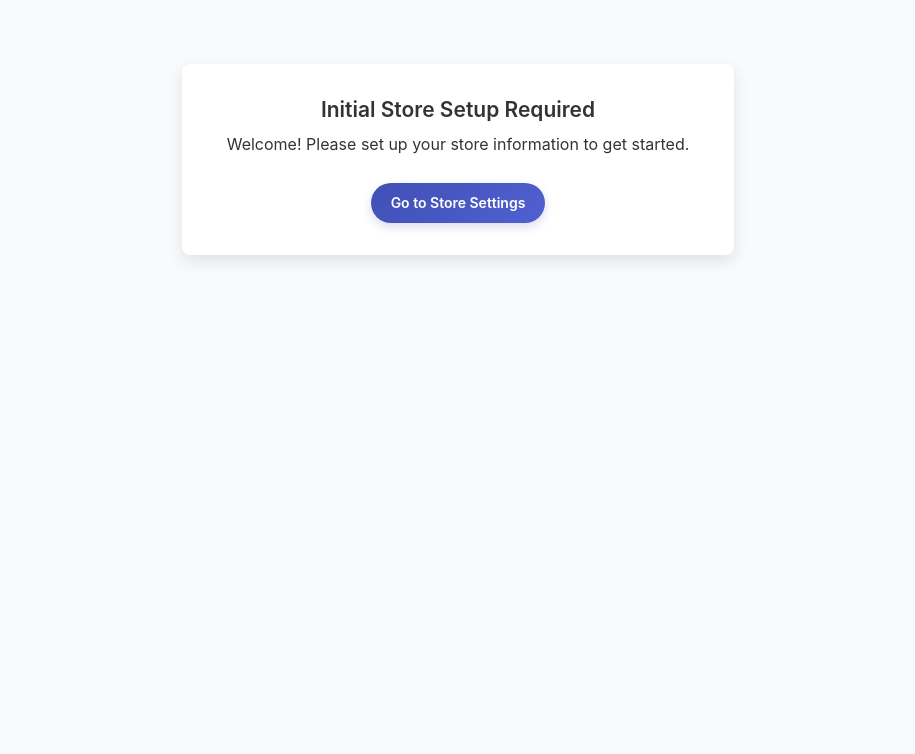
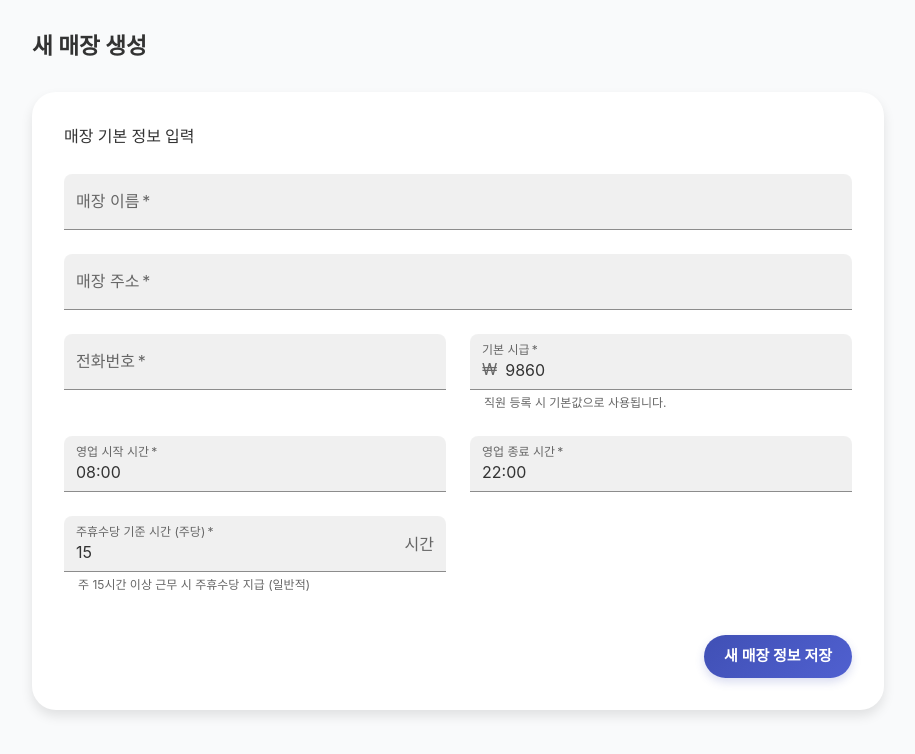
Before and after one commit to Freshman-ShiftOn/Manezy_Web_Client, a React (Create React App) app: page /setup/new-store in a window 1280 px wide. Shown: the top 754 px of the page, without its empty margins (182-1097 px from the left). Built offline with nearby package versions, Linux system fonts and the light colour scheme; sample sign-in values are in the browser's storage.

Commit message:
[feat]인트로

```diff
--- a/src/App.tsx
+++ b/src/App.tsx
@@ -57,7 +57,7 @@ const SetupCheck = () => {
   }, []);
 
   const handleSetup = () => {
-    navigate("/settings/store");
+    navigate("/setup/new-store");
   };
 
   const handleGenerateData = async () => {
@@ -95,13 +95,13 @@ const SetupCheck = () => {
         <Container maxWidth="sm" sx={{ mt: 8 }}>
           <Paper elevation={3} sx={{ p: 4, textAlign: "center" }}>
             <Typography variant="h5" gutterBottom>
-              Initial Store Setup Required
+              매장 초기 설정 필요
             </Typography>
             <Typography sx={{ mb: 3 }}>
-              Welcome! Please set up your store information to get started.
+              환영합니다! 시작하기 전에 매장 정보를 설정해 주세요.
             </Typography>
             <Button variant="contained" onClick={handleSetup}>
-              Go to Store Settings
+              매장 설정하기
             </Button>
           </Paper>
         </Container>
@@ -112,6 +112,51 @@ const SetupCheck = () => {
   return <Outlet />;
 };
 
+// 초기 리디렉션을 처리하는 컴포넌트
+const InitialRedirect = () => {
+  const [loading, setLoading] = useState(true);
+  const [setupNeeded, setSetupNeeded] = useState(false);
+  const navigate = useNavigate();
+
+  useEffect(() => {
+    const checkSetup = async () => {
+      try {
+        const needsSetup = !(await hasInitialSetup());
+        setSetupNeeded(needsSetup);
+
+        // 설정 필요 여부에 따라 적절한 페이지로 리디렉션
+        if (needsSetup) {
+          navigate("/setup/new-store");
+        } else {
+          navigate("/login");
+        }
+      } catch (error) {
+        console.error("Error checking setup:", error);
+        navigate("/login"); // 오류 발생 시 로그인 페이지로 이동
+      } finally {
+        setLoading(false);
+      }
+    };
+    checkSetup();
+  }, [navigate]);
+
+  if (loading) {
+    return (
+      <Box
+        display="flex"
+        justifyContent="center"
+        alignItems="center"
+        minHeight="100vh"
+      >
+        <CircularProgress />
+        <Typography sx={{ ml: 2 }}>페이지 확인 중...</Typography>
+      </Box>
+    );
+  }
+
+  return null; // 리디렉션이 발생하므로 실제로 렌더링되지 않음
+};
+
 function App() {
   return (
     <ThemeProvider theme={appTheme}>
@@ -120,6 +165,9 @@ function App() {
         <Routes>
           <Route path="/login" element={<LoginPage />} />
           <Route path="/signup" element={<SignupPage />} />
+
+          {/* 초기 설정 경로 - 인증 불필요 */}
+          <Route path="/setup/new-store" element={<NewStorePage />} />
 
           {/* Protected Routes: Require authentication */}
           <Route element={<ProtectedRoute />}>
@@ -139,7 +187,6 @@ function App() {
                   path="settings/account"
                   element={<AccountSettingsPage />}
                 />
-                <Route path="setup/new-store" element={<NewStorePage />} />
                 {/* Catch-all for unknown paths within the layout -> redirect to dashboard */}
                 <Route
                   path="*"
@@ -149,8 +196,8 @@ function App() {
             </Route>
           </Route>
 
-          {/* Optional: Add a top-level catch-all if needed, e.g., for unauthenticated users accessing invalid paths */}
-          {/* <Route path="*" element={<Navigate to="/login" replace />} /> */}
+          {/* 최상위 레벨 catch-all: 설정이 필요하면 setup으로, 아니면 login으로 리디렉션 */}
+          <Route path="*" element={<InitialRedirect />} />
         </Routes>
       </AuthProvider>
     </ThemeProvider>
--- a/src/routes/Setup/NewStorePage.tsx
+++ b/src/routes/Setup/NewStorePage.tsx
@@ -135,17 +135,13 @@ const NewStorePage: React.FC = () => {
       // localStorage.removeItem(LS_KEYS.SHIFTS);
       // localStorage.removeItem(LS_KEYS.EMPLOYEES);
 
-      setSnackbarMessage(
-        "새 매장 정보가 저장되었습니다. 페이지를 새로고침합니다."
-      );
+      setSnackbarMessage("매장 정보가 저장되었습니다. 대시보드로 이동합니다.");
       setSnackbarSeverity("success");
       setSnackbarOpen(true);
 
-      // Wait for snackbar to show then reload
+      // 스낵바가 표시된 후 대시보드로 이동
       setTimeout(() => {
-        window.location.reload(); // Reload to reflect changes everywhere
-        // Alternatively, navigate and force update Layout state
-        // navigate('/');
+        navigate("/dashboard");
       }, 1500);
     } catch (error) {
       console.error("Error saving new store info:", error);
```
